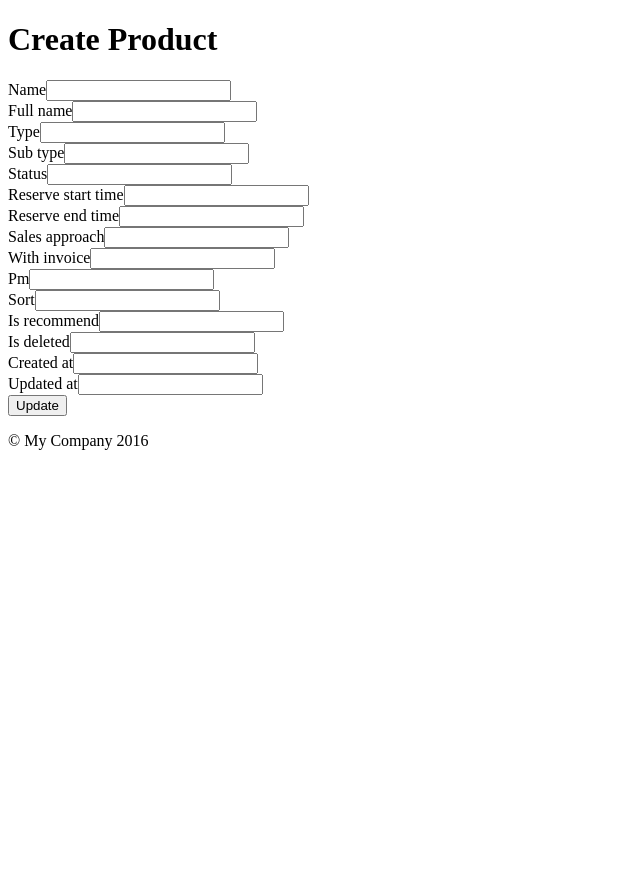
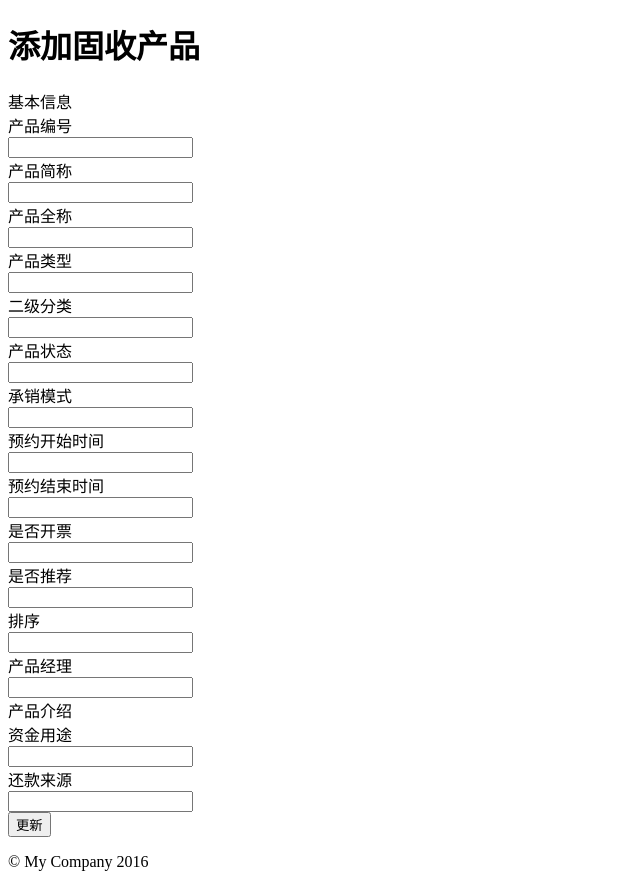
Before and after one commit to AndyWong1/yii2-finance, a Yii app: template backend/views/product/create.php in a window 1280 px wide. Shown: the whole page, without its empty margins (0-640 px from the left). Before the commit the page ends 450 px from the top, so only its background shows below. Run offline with PHP 8.4 and a stand-in for Yii, Linux system fonts and the light colour scheme; the template is opened without the code that fills it, so the values that code supplies are empty; form fields are guessed from the names that the template uses; some libraries are stand-ins or nearby versions.

Commit message:
固收产品添加界面布局

```diff
--- a/backend/controllers/ProductController.php
+++ b/backend/controllers/ProductController.php
@@ -2,6 +2,7 @@
 
 namespace backend\controllers;
 
+use app\models\ProductExt;
 use Yii;
 use app\models\Product;
 use app\models\ProductSearch;
@@ -64,12 +65,14 @@ class ProductController extends Controller
     public function actionCreate()
     {
         $model = new Product();
+        $ext_model = new ProductExt();
 
-        if ($model->load(Yii::$app->request->post()) && $model->save()) {
+        if ($model->load(Yii::$app->request->post('Product')) && $ext_model->load(Yii::$app->request->post('ProductExt')) && $model->save() && $ext_model->save()) {
             return $this->redirect(['view', 'id' => $model->id]);
         } else {
             return $this->render('create', [
                 'model' => $model,
+                'ext_model' => $ext_model,
             ]);
         }
     }
--- a/backend/views/layouts/master.php
+++ b/backend/views/layouts/master.php
@@ -320,7 +320,7 @@ $image_path = Url::to('@web/img/');
                         <span>产品管理</span>
                     </a>
                     <ul class="sub">
-                        <li><a  href="#">固定收益</a></li>
+                        <li><a  href="/product/fixed-list">固定收益</a></li>
                         <li><a  href="#">浮动收益</a></li>
                         <li><a  href="#">保险</a></li>
                         <li><a  href="#">公司管理</a></li>
--- a/backend/views/product/_form.php
+++ b/backend/views/product/_form.php
@@ -8,44 +8,132 @@ use yii\widgets\ActiveForm;
 /* @var $form yii\widgets\ActiveForm */
 ?>
 
-<div class="product-form">
+<div class="row">
+    <div class="col-lg-12">
+        <?php $form = ActiveForm::begin(
+            [
+                'action'=>'/product/create',
+                'options' => [
+                    'class' => 'form-horizontal tasi-form'
+                ]
+            ]
+        ); ?>
+        <section class="panel">
+            <header class="panel-heading">
+                基本信息
+            </header>
+            <div class="panel-body">
 
-    <?php $form = ActiveForm::begin(); ?>
+                    <div class="form-group">
+                        <label class="col-sm-2 col-sm-2 control-label">产品编号</label>
+                        <div class="col-sm-10">
+                            <?= $form->field($model, 'id')->textInput(['maxlength' => true,'class'=>'form-control found-input'])->label(false) ?>
+                        </div>
+                    </div>
 
-    <?= $form->field($model, 'name')->textInput(['maxlength' => true]) ?>
+                    <div class="form-group">
+                        <label class="col-sm-2 col-sm-2 control-label">产品简称</label>
+                        <div class="col-sm-4">
+                            <?= $form->field($model, 'name')->textInput(['maxlength' => true,'class'=>'form-control found-input'])->label(false) ?>
+                        </div>
 
-    <?= $form->field($model, 'full_name')->textInput(['maxlength' => true]) ?>
+                        <label class="col-sm-2 col-sm-2 control-label">产品全称</label>
+                        <div class="col-sm-4">
+                            <?= $form->field($model, 'full_name')->textInput(['maxlength' => true,'class' => 'form-control found-input'])->label(false) ?>
+                        </div>
+                    </div>
 
-    <?= $form->field($model, 'type')->textInput() ?>
+                    <div class="form-group">
+                        <label class="col-sm-2 col-sm-2 control-label">产品类型</label>
+                        <div class="col-sm-4">
+                            <?= $form->field($model, 'type')->textInput(['maxlength' => true,'class'=>'form-control found-input'])->label(false) ?>
+                        </div>
 
-    <?= $form->field($model, 'sub_type')->textInput() ?>
+                        <label class="col-sm-2 col-sm-2 control-label">二级分类</label>
+                        <div class="col-sm-4">
+                            <?= $form->field($model, 'sub_type')->textInput(['maxlength' => true,'class' => 'form-control found-input'])->label(false) ?>
+                        </div>
+                    </div>
 
-    <?= $form->field($model, 'status')->textInput() ?>
+                    <div class="form-group">
+                        <label class="col-sm-2 col-sm-2 control-label">产品状态</label>
+                        <div class="col-sm-4">
+                            <?= $form->field($model, 'status')->textInput(['maxlength' => true,'class'=>'form-control found-input'])->label(false) ?>
+                        </div>
 
-    <?= $form->field($model, 'reserve_start_time')->textInput() ?>
+                        <label class="col-sm-2 col-sm-2 control-label">承销模式</label>
+                        <div class="col-sm-4">
+                            <?= $form->field($model, 'sales_approach')->textInput(['maxlength' => true,'class' => 'form-control found-input'])->label(false) ?>
+                        </div>
+                    </div>
 
-    <?= $form->field($model, 'reserve_end_time')->textInput() ?>
+                    <div class="form-group">
+                        <label class="col-sm-2 col-sm-2 control-label">预约开始时间</label>
+                        <div class="col-sm-4">
+                            <?= $form->field($model, 'reserve_start_time')->textInput(['maxlength' => true,'class'=>'form-control found-input'])->label(false) ?>
+                        </div>
 
-    <?= $form->field($model, 'sales_approach')->textInput() ?>
+                        <label class="col-sm-2 col-sm-2 control-label">预约结束时间</label>
+                        <div class="col-sm-4">
+                            <?= $form->field($model, 'reserve_end_time')->textInput(['maxlength' => true,'class' => 'form-control found-input'])->label(false) ?>
+                        </div>
+                    </div>
 
-    <?= $form->field($model, 'with_invoice')->textInput() ?>
+                    <div class="form-group">
+                        <label class="col-sm-2 col-sm-2 control-label">是否开票</label>
+                        <div class="col-sm-4">
+                            <?= $form->field($model, 'with_invoice')->textInput(['maxlength' => true,'class'=>'form-control found-input'])->label(false) ?>
+                        </div>
 
-    <?= $form->field($model, 'pm')->textInput() ?>
+                        <label class="col-sm-2 col-sm-2 control-label">是否推荐</label>
+                        <div class="col-sm-4">
+                            <?= $form->field($model, 'is_recommend')->textInput(['maxlength' => true,'class' => 'form-control found-input'])->label(false) ?>
+                        </div>
+                    </div>
 
-    <?= $form->field($model, 'sort')->textInput() ?>
+                    <div class="form-group">
+                        <label class="col-sm-2 col-sm-2 control-label">排序</label>
+                        <div class="col-sm-4">
+                            <?= $form->field($model, 'sort')->textInput(['maxlength' => true,'class'=>'form-control found-input'])->label(false) ?>
+                        </div>
 
-    <?= $form->field($model, 'is_recommend')->textInput() ?>
+                        <label class="col-sm-2 col-sm-2 control-label">产品经理</label>
+                        <div class="col-sm-4">
+                            <?= $form->field($model, 'is_recommend')->textInput(['maxlength' => true,'class' => 'form-control found-input'])->label(false) ?>
+                        </div>
+                    </div>
+            </div>
+        </section>
 
-    <?= $form->field($model, 'is_deleted')->textInput() ?>
 
-    <?= $form->field($model, 'created_at')->textInput() ?>
+        <section class="panel">
+            <header class="panel-heading">
+                产品介绍
+            </header>
+            <div class="panel-body">
+                <div class="form-group">
+                    <label class="col-sm-2 col-sm-2 control-label">资金用途</label>
+                    <div class="col-sm-4">
+                        <?= $form->field($ext_model, 'use_of_funds')->textInput(['maxlength' => true,'class'=>'form-control found-input'])->label(false) ?>
+                    </div>
 
-    <?= $form->field($model, 'updated_at')->textInput() ?>
+                    <label class="col-sm-2 control-label">还款来源</label>
+                    <div class="col-sm-4">
+                        <?= $form->field($ext_model, 'source_of_repayment')->textInput(['maxlength' => true,'class'=>'form-control found-input'])->label(false) ?>
+                    </div>
+                </div>
+            </div>
+        </section>
 
-    <div class="form-group">
-        <?= Html::submitButton($model->isNewRecord ? 'Create' : 'Update', ['class' => $model->isNewRecord ? 'btn btn-success' : 'btn btn-primary']) ?>
+        <section class="panel">
+            <div class="panel-body">
+                <div class="form-group">
+                    <div class="col-sm-12">
+                        <?= Html::submitButton($model->isNewRecord ? '添加' : '更新', ['class' => $model->isNewRecord ? 'btn btn-success' : 'btn btn-primary']) ?>
+                    </div>
+                </div>
+            </div>
+        </section>
+        <?php ActiveForm::end(); ?>
     </div>
-
-    <?php ActiveForm::end(); ?>
-
 </div>
--- a/backend/views/product/create.php
+++ b/backend/views/product/create.php
@@ -6,11 +6,11 @@ use yii\helpers\Html;
 /* @var $this yii\web\View */
 /* @var $model app\models\Product */
 
-$this->title = 'Create Product';
+$this->title = '添加固收产品';
 $this->params['breadcrumbs'][] = ['label' => 'Products', 'url' => ['index']];
 $this->params['breadcrumbs'][] = $this->title;
 ?>
-<div class="product-create">
+<div class="wrapper">
 
     <h1><?= Html::encode($this->title) ?></h1>
 
```
